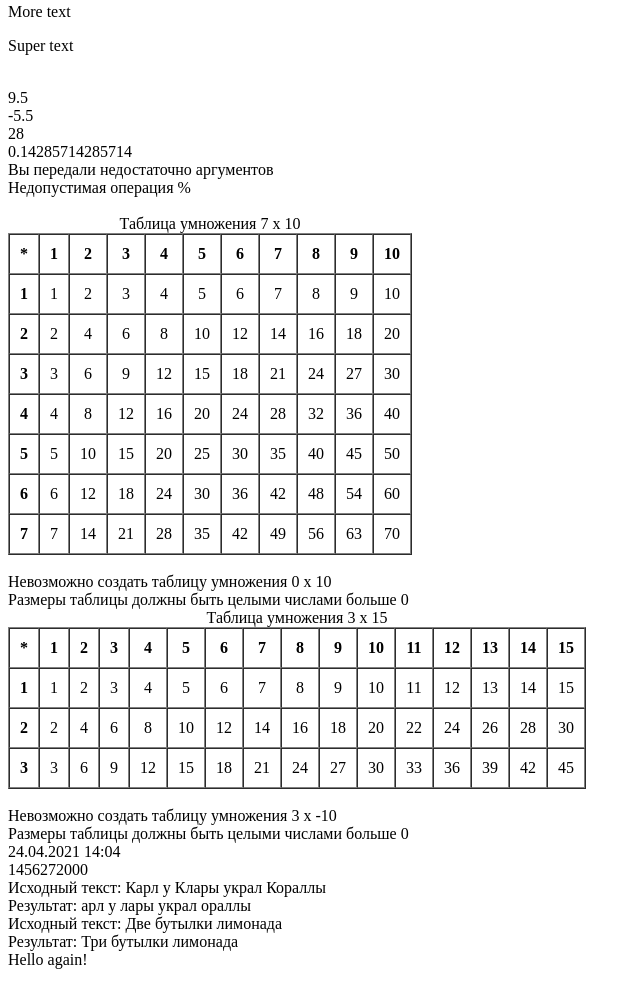
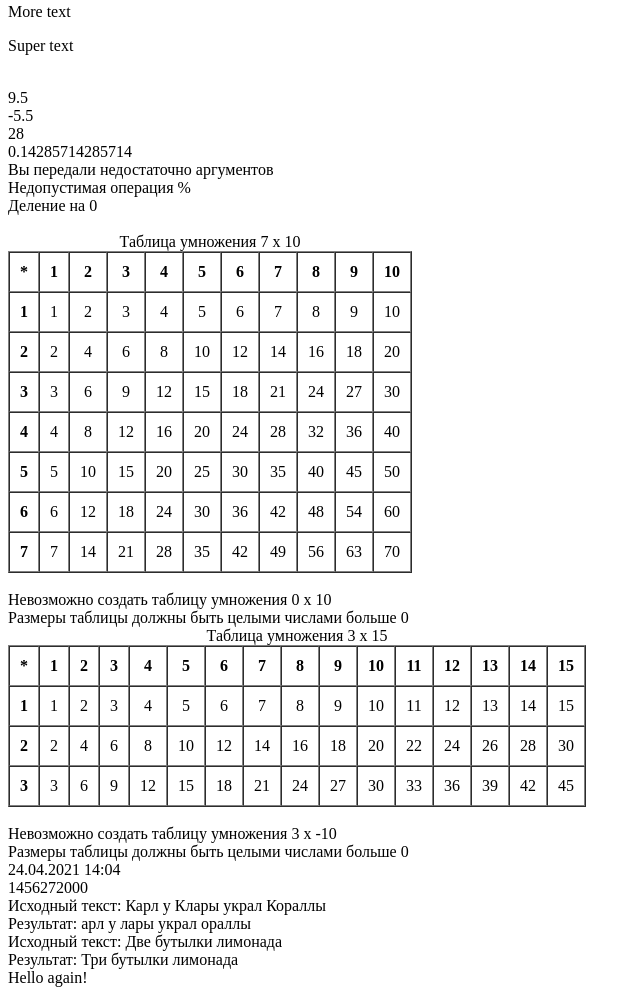
Before and after one commit to working-code/homework, a PHP site: page / in a window 1280 px wide. Shown: the part 141-1136 px from the top of the page, without its empty margins (0-641 px from the left). Before the commit the page ends 1110 px from the top, so only its background shows below. Run offline with PHP 8.4, Linux system fonts and the light colour scheme.

Commit message:
refactoring task 2.2

```diff
--- a/1_week/task_2/index.php
+++ b/1_week/task_2/index.php
@@ -19,6 +19,7 @@ echo task2('*', 2, 3.5, 4), "<br />\n";
 echo task2('/', 2, 3.5, 4), "<br />\n";
 echo task2('+', 2), "<br />\n";
 echo task2('%', 2, 3.5, 4), "<br />\n";
+echo task2('/', 2, 3.5, 0), "<br />\n";
 
 //task3
 echo "<br />\n";
--- a/1_week/task_2/src/functions.php
+++ b/1_week/task_2/src/functions.php
@@ -25,24 +25,21 @@ function task2(string $operation)
     array_shift($operands);
     $operand1 = array_shift($operands);
 
-    if ($operation === '+') {
-        foreach ($operands as $operand) {
+    foreach ($operands as $operand) {
+        if ($operation === '+') {
             $operand1 += $operand;
+        } elseif ($operation === '-') {
+            $operand1 -= $operand;
+        } elseif ($operation === '*') {
+            $operand1 *= $operand;
+        } elseif ($operation === '/') {
+            if ($operand === 0) {
+                return "Деление на 0";
+            }
+            $operand1 /= $operand;
+        } else {
+            return "Недопустимая операция $operation";
         }
-    } elseif ($operation === '-') {
-        foreach ($operands as $operand) {
-            $operand1 -= $operand;
-        }
-    } elseif ($operation === '*') {
-        foreach ($operands as $operand) {
-            $operand1 *= $operand;
-        }
-    } elseif ($operation === '/') {
-        foreach ($operands as $operand) {
-            $operand1 /= $operand;
-        }
-    } else {
-        return "Недопустимая операция $operation";
     }
     return $operand1;
 }
```
